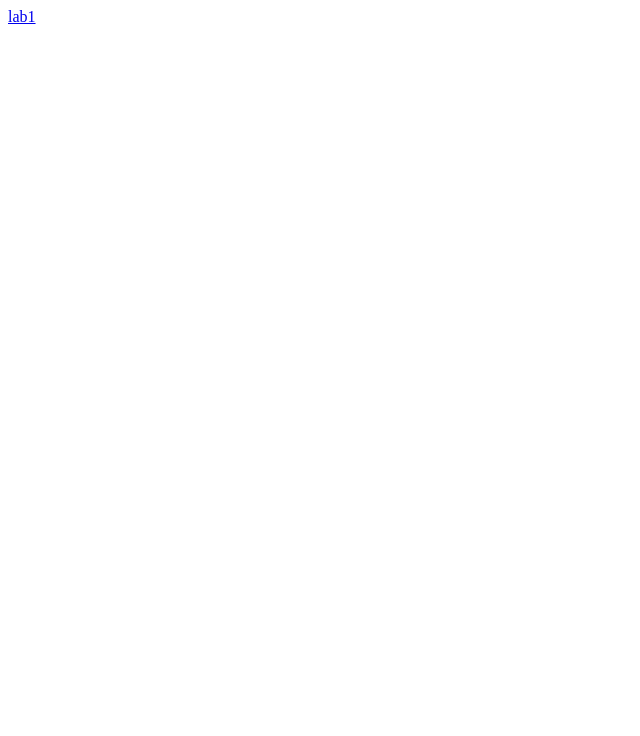
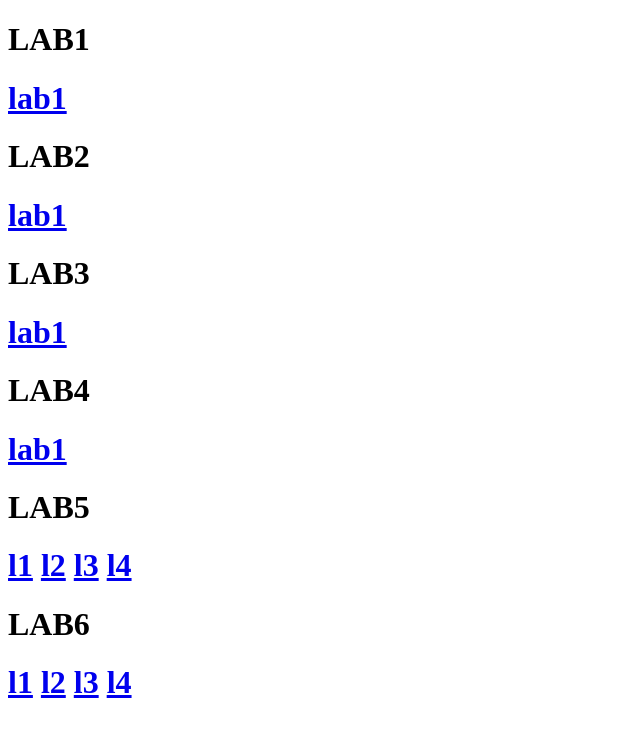
Before and after one commit to priyank160/20IT160_WEBTECHNOLOGIES_IT255, a plain HTML site: page index.html in a window 1280 px wide. Shown: the whole page, without its empty margins (0-640 px from the left). Drawn offline with Linux system fonts and the light colour scheme.

Commit message:
Update index.html

```diff
--- a/index.html
+++ b/index.html
@@ -7,7 +7,30 @@
     <title>index</title>
 </head>
 <body>
+    <h1>LAB1<h1>
     <a href="./lab1/LAB-1.html">lab1</a>
+
+    <h1>LAB2<h1>
+    <a href="./lab2/lab-2.html">lab1</a>
+
+    <h1>LAB3<h1>
+    <a href="./lab3/lab-3.html">lab1</a>
+
+    <h1>LAB4<h1>
+    <a href="./lab-4/lab-4.html">lab1</a>
+
+    <h1>LAB5<h1>
+    <a href="./lab-5/L1.html">l1</a>
+    <a href="./lab-5/L2.html">l2</a>
+    <a href="./lab-5/L3.html">l3</a>
+    <a href="./lab-5/L4.html">l4</a>
+
+    <h1>LAB6<h1>
+    <a href="./lab-6/L1.html">l1</a>
+    <a href="./lab-6/L2.html">l2</a>
+    <a href="./lab-6/L3.html">l3</a>
+    <a href="./lab-6/L4.html">l4</a>
+
 
 </body>
 </html>
```
